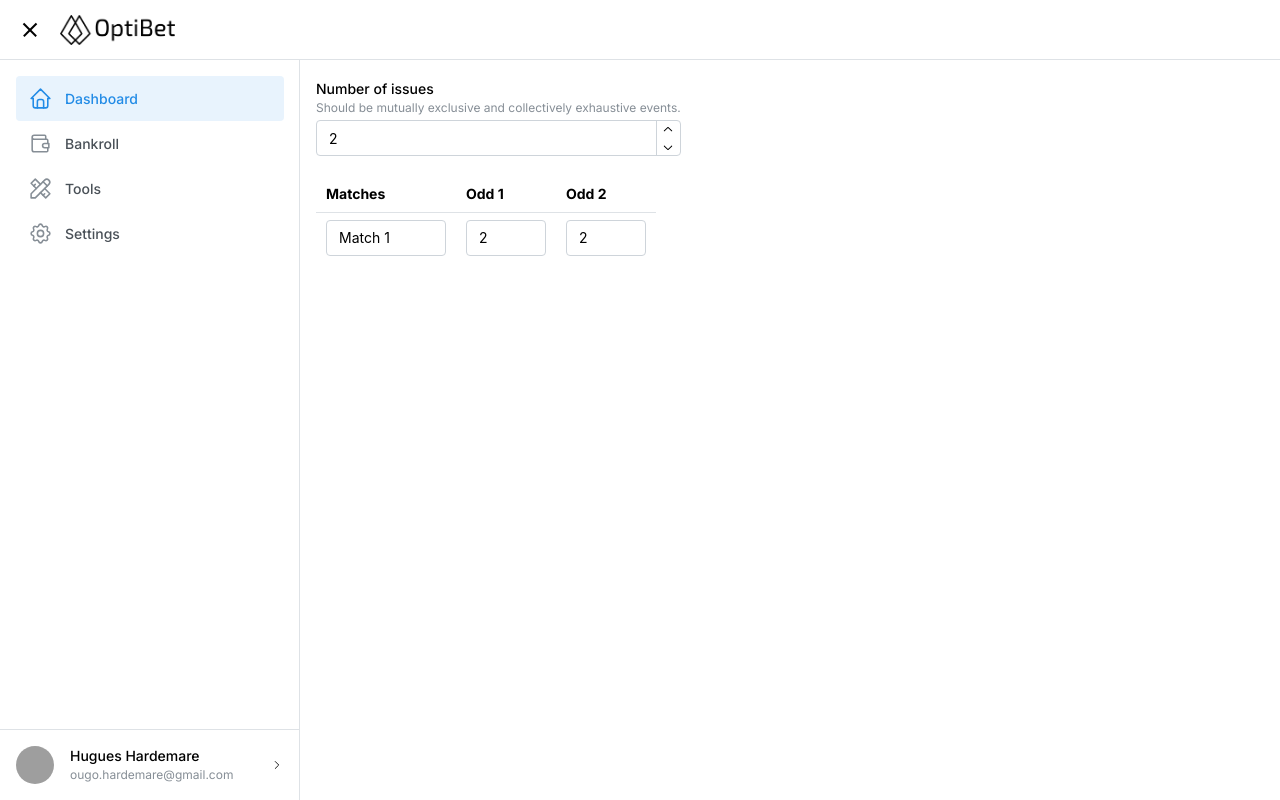
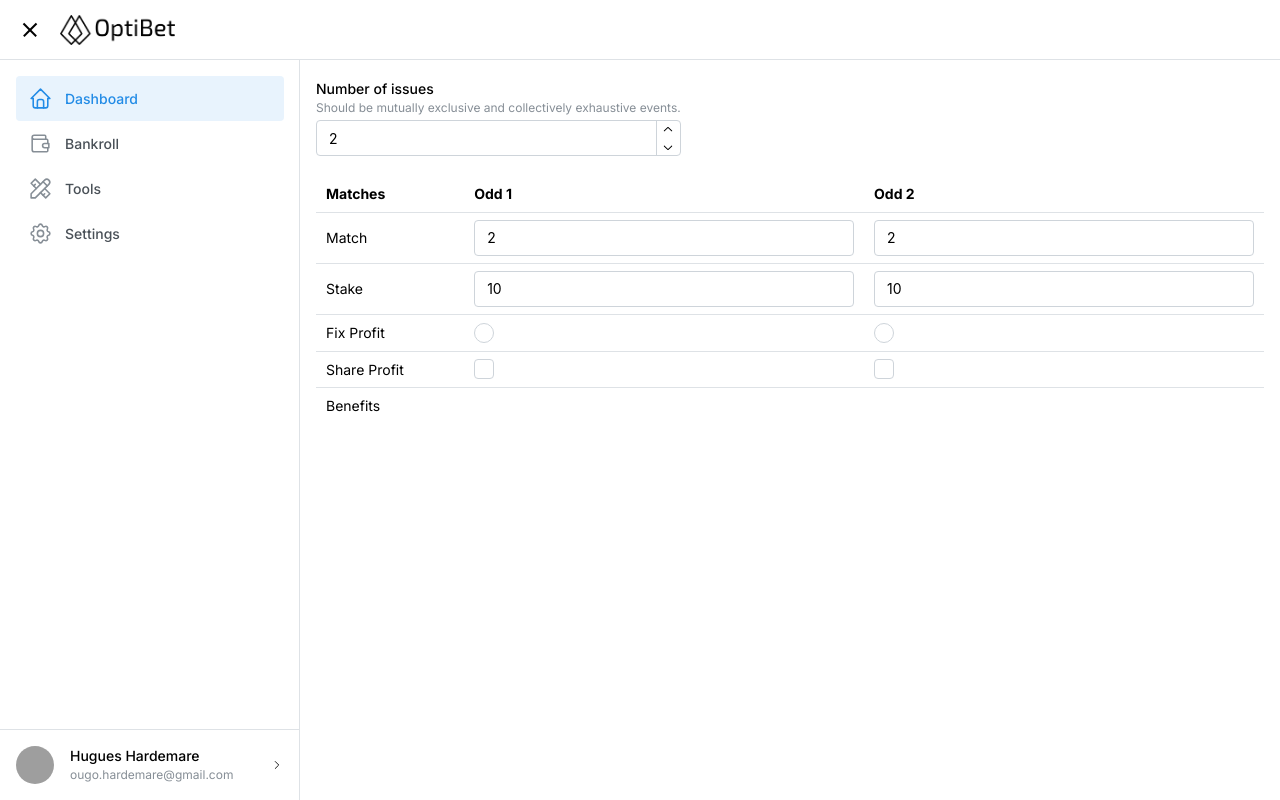
Before and after one commit to hughdmr/OBet_, a Next.js app in the folder NextFront/: page /tool/surebet in a window 1280 px wide. Built offline with nearby package versions, Linux system fonts and the light colour scheme; grey boxes are pictures that could not be loaded.

Commit message:
refacto, simple table

```diff
--- a/NextFront/src/app/tool/surebet/page.tsx
+++ b/NextFront/src/app/tool/surebet/page.tsx
@@ -1,20 +1,12 @@
 'use client';
 
 import { useState } from 'react';
-import { InputBetNumber, InputIssuesNumber, InputKellyOdd, InputKellyFOdd, CalculKellyButton } from '../../../components/ValueInputs';
+import { InputIssuesNumber } from '../../../components/value/IssuesInput';
 import SurebetTable from '../../../components/SurebetTable';
-import classes from '../../../components/ValueInputs.module.css';
-// @ts-ignore
-import MathJax from 'react-mathjax2';
+import classes from '../../../components/value/ValueInputs.module.css';
 
 export default function Home() {
-  const [betNumber, setBetNumber] = useState(1);
   const [issuesNumber, setIssuesNumber] = useState(2);
-  const [KellyOdd, setKellyOdd] = useState<number | null>(null);
-  const [KellyFOdd, setKellyFOdd] = useState<number | null>(null);
-  const [result, setResult] = useState<number | null>(null);
-  const [kelly, setKelly] = useState<number | null>(null);
-  const [reco, setReco] = useState<number | null>(null);
 
   return (
     <div className={classes.container}>
@@ -22,7 +14,7 @@ export default function Home() {
         <InputIssuesNumber setIssuesNumber={setIssuesNumber} />
       </div>
       <div className={classes.scrollable}>
-        <SurebetTable betNumber={1} issuesNumber={issuesNumber}/>
+        <SurebetTable issuesNumber={issuesNumber}/>
       </div>
     </div>
   );
--- a/NextFront/src/components/SurebetTable.tsx
+++ b/NextFront/src/components/SurebetTable.tsx
@@ -1,104 +1,142 @@
 import React, { useState, useEffect } from 'react';
-import { Table, TextInput, Checkbox, Button, Text, Select } from '@mantine/core';
-import cx from 'clsx';
-import styles from './ValueInputs.module.css';
+import { Table, TextInput, Radio, Checkbox } from '@mantine/core'; // replace with actual imports
 
 const SurebetTable: React.FC<{
   issuesNumber: number;
-  betNumber: number;
-}> = ({ issuesNumber, betNumber}) => {
-  const [data, setData] = useState(() =>
-    Array.from({ length: betNumber }, (_, index) => ({
-      id: (index + 1).toString(),
-      match: `Match ${index + 1}`,
-      odds: Array.from({ length: issuesNumber }, () => issuesNumber.toString()),
-    }))
+}> = ({ issuesNumber }) => {
+  const [selectedRadio, setSelectedRadio] = useState<number | null>(null);
+  const [checkboxStates, setCheckboxStates] = useState(
+    Array.from({ length: issuesNumber }, () => false)
   );
 
-  useEffect(() => {
-    const initialData = Array.from({ length: betNumber }, (_, index) => ({
-      id: (index + 1).toString(),
-      match: `Match ${index + 1}`,
-      odds: Array.from({ length: issuesNumber }, () => issuesNumber.toString()),
+  // Set default values for odds to 2 and stakes to 10
+  const [data, setData] = useState(() => ({
+    id: '1',
+    match: 'Match',
+    odds: Array.from({ length: issuesNumber }, () => issuesNumber), // Default value of 2 for odds
+    stakes: Array.from({ length: issuesNumber }, () => '10'), // Default value of 10 for stakes
   }));
 
-    setData(initialData);
-  }, [betNumber, issuesNumber]);
+  useEffect(() => {
+    setData({
+      id: '1',
+      match: 'Match',
+      odds: Array.from({ length: issuesNumber }, () => issuesNumber), // Default value of 2 for odds
+      stakes: Array.from({ length: issuesNumber }, () => '10'), // Default value of 10 for stakes
+    });
+  }, [issuesNumber]);
 
+  const handleInputChange = (index: number, value: string, type: 'odds' | 'stakes') => {
+    setData((prevData) => ({
+      ...prevData,
+      [type]: prevData[type].map((entry, i) => (i === index ? value : entry)),
+    }));
+  };
 
-  const handleInputChange = (id: string, index: number, value: string) => {
-    setData((prevData) =>
-      prevData.map((item) =>
-        item.id === id
-          ? {
-              ...item,
-              odds: item.odds.map((odd, i) => (i === index ? value : odd)),
-            }
-          : item
-      )
+  const handleRadioChange = (index: number) => {
+    setSelectedRadio(index);
+  };
+
+  const handleCheckboxChange = (index: number) => {
+    setCheckboxStates((prevState) =>
+      prevState.map((checked, i) => (i === index ? !checked : checked))
     );
   };
 
-  const handleMatchChange = (id: string, value: string) => {
-    setData((prevData) =>
-      prevData.map((item) =>
-        item.id === id
-          ? { ...item, match: value }
-          : item
-      )
-    );
-  };
-
-  const rows = data.flatMap((item, matchIndex) => {
-
-    const originalRow = (
-      <Table.Tr key={item.id}>
-        <Table.Td className={styles.tdInput}>
-          <TextInput
-            type="text"
-            value={item.match}
-            onChange={(e) => handleMatchChange(item.id, e.target.value)}
-            style={{ width: '100%' }}
-          />
-        </Table.Td>
-        {item.odds.map((odd, index) => (
-          <Table.Td key={index} className={styles.tdInput}>
+  const oddsRow = (
+    <Table.Tr>
+      <Table.Td>{data.match}</Table.Td>
+      {data.odds.map((odd, index) => (
+        <Table.Td key={`odd-${index}`}>
           <TextInput
             type="text"
             value={odd}
-              onChange={(e) => handleInputChange(item.id, index, e.target.value)}
-              style={{ width: '100%' }}
+            onChange={(e) => handleInputChange(index, e.target.value, 'odds')}
           />
         </Table.Td>
       ))}
     </Table.Tr>
   );
 
-    return originalRow;
-  });
+  const stakesRow = (
+    <Table.Tr>
+      <Table.Td>Stake</Table.Td>
+      {data.stakes.map((stake, index) => (
+        <Table.Td key={`stake-${index}`}>
+          <TextInput
+            type="text"
+            value={stake}
+            onChange={(e) => handleInputChange(index, e.target.value, 'stakes')}
+          />
+        </Table.Td>
+      ))}
+    </Table.Tr>
+  );
 
+  const radioRow = (
+    <Table.Tr>
+      <Table.Td>Fix Profit</Table.Td>
+      {data.odds.map((_, index) => (
+        <Table.Td key={`radio-${index}`}>
+          <Radio
+            name="oddsRadio"
+            checked={selectedRadio === index}
+            onChange={() => handleRadioChange(index)}
+          />
+        </Table.Td>
+      ))}
+    </Table.Tr>
+  );
+
+  const checkboxRow = (
+    <Table.Tr>
+      <Table.Td>Share Profit</Table.Td>
+      {data.odds.map((_, index) => (
+        <Table.Td key={`checkbox-${index}`}>
+          <Checkbox
+            checked={checkboxStates[index]}
+            onChange={() => handleCheckboxChange(index)}
+          />
+        </Table.Td>
+      ))}
+    </Table.Tr>
+  );
+
+  const fifthRow = (
+    <Table.Tr>
+      <Table.Td>Benefits</Table.Td>
+      {data.odds.map((_, index) => (
+        <Table.Td key={`fifth-${index}`}>
+          {/* Customize this fifth row as needed */}
+        </Table.Td>
+      ))}
+    </Table.Tr>
+  );
 
   return (
     <div>
-      <div className={styles.tableContainer}>
-        <div className={styles.tableWrapper}>
-          <Table className={styles.table}>
+      <div className="table-container">
+        <div className="table-wrapper">
+          <Table>
             <Table.Thead>
               <Table.Tr>
-                <Table.Th className={styles.thMatches}>Matches</Table.Th>
+                <Table.Th>Matches</Table.Th>
                 {Array.from({ length: issuesNumber }, (_, index) => (
-                  <Table.Th key={index} className={styles.thOdd}>Odd {index + 1}</Table.Th>
+                  <Table.Th key={`header-${index}`}>Odd {index + 1}</Table.Th>
                 ))}
               </Table.Tr>
             </Table.Thead>
             <Table.Tbody>
-              {rows}
+              {oddsRow}
+              {stakesRow}
+              {radioRow}
+              {checkboxRow}
+              {fifthRow}
             </Table.Tbody>
           </Table>
         </div>
       </div>
     </div>
-
   );
 };
 
--- /dev/null
+++ b/NextFront/src/components/value/IssuesInput.tsx
@@ -0,0 +1,19 @@
+import { NumberInput } from '@mantine/core';
+
+const InputIssuesNumber: React.FC<{ setIssuesNumber: (value: number) => void }> = ({ setIssuesNumber }) => (
+    <NumberInput
+      label="Number of issues"
+      description="Should be mutually exclusive and collectively exhaustive events."
+      placeholder="Number between 1 and 100"
+      defaultValue={2}
+      clampBehavior="strict"
+      min={1}
+      max={100}
+      allowDecimal={false}
+      stepHoldDelay={500}
+      stepHoldInterval={100}
+      onChange={(value) => setIssuesNumber(value as number)}
+    />
+  );
+
+export {InputIssuesNumber};
--- a/NextFront/src/components/ValueTable.tsx
+++ b/NextFront/src/components/value/ValueTable.tsx
@@ -1,5 +1,5 @@
 import React, { useState, useEffect } from 'react';
-import { Table, TextInput, Checkbox, Button, Text, Select } from '@mantine/core';
+import { Table, TextInput, Checkbox, Button, Select } from '@mantine/core';
 import cx from 'clsx';
 // @ts-ignore
 import MathJax from 'react-mathjax2';
```
Also changed, not shown: NextFront/src/app/tool/value/page.tsx (+6 -3 lines), NextFront/src/components/ValueInputs.tsx (deleted, +0 -111 lines), NextFront/src/components/value/BetsInput.tsx (added, +19 -0 lines), NextFront/src/components/value/KellysCalcul.tsx (added, +46 -0 lines), NextFront/src/components/value/KellysInput.tsx (added, +34 -0 lines), NextFront/src/components/value/ValueInputs.module.css (renamed from NextFront/src/components/ValueInputs.module.css). Lines whose indentation alone changed are shown as unchanged.
